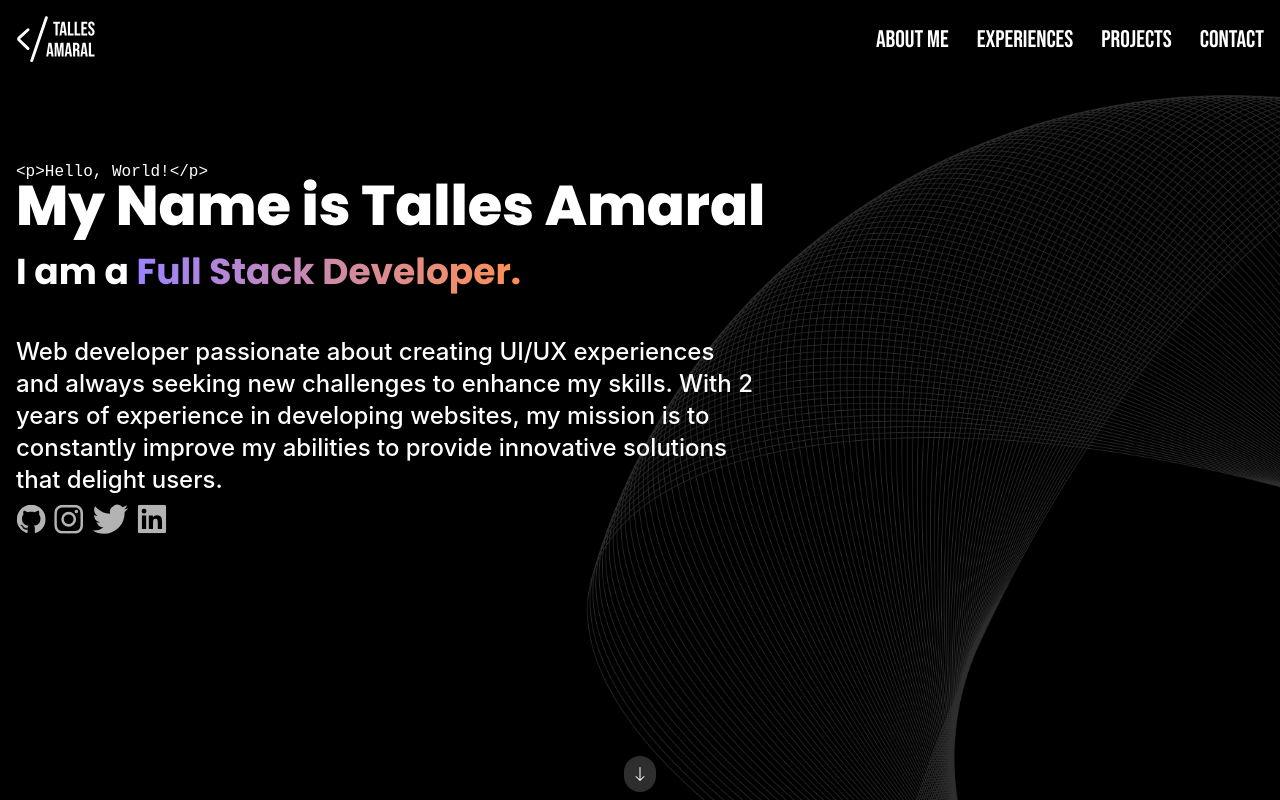
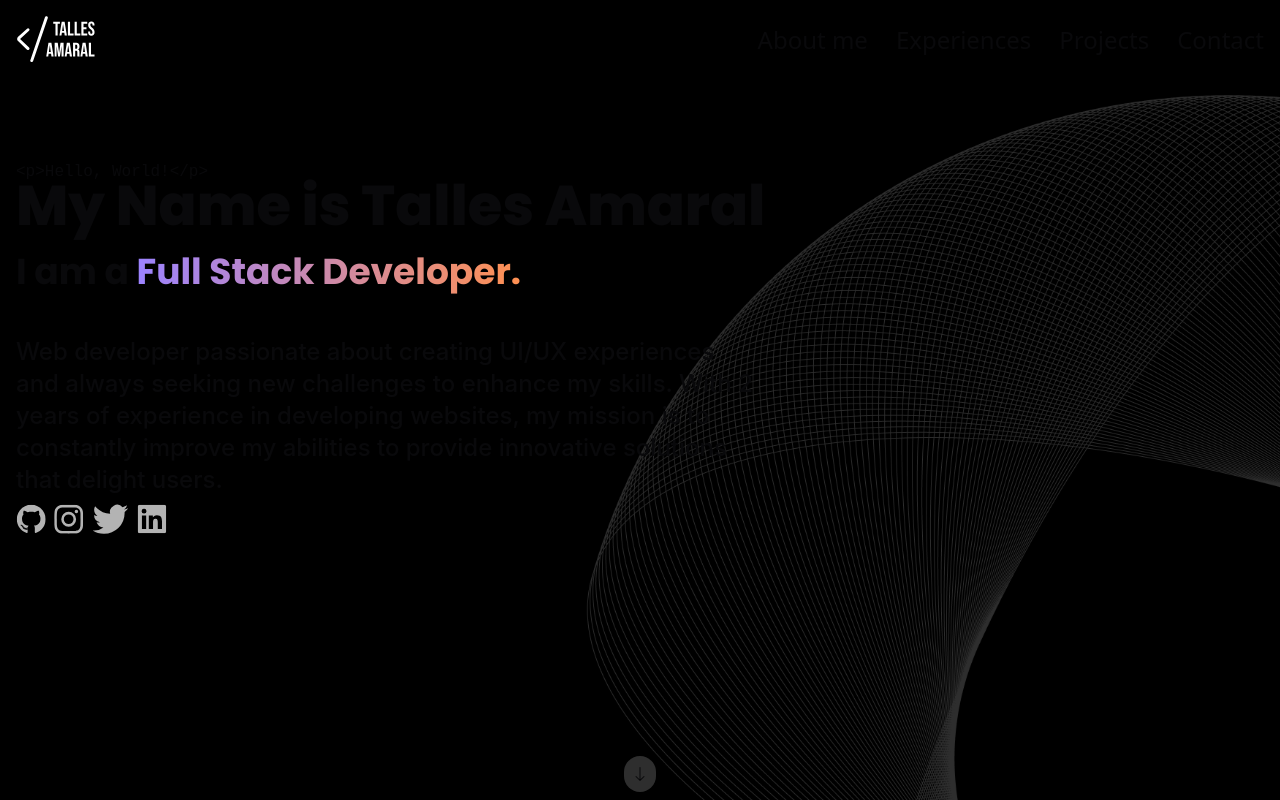
Before and after one commit to tlsamaral/tallesamaral.dev, a Next.js app: page / in a window 1280 px wide. Shown: the top 800 px of the page. Built offline with nearby package versions, Linux system fonts and the light colour scheme; no server answers; the database is empty.

Commit message:
feat: update globals css

```diff
--- a/src/styles/globals.css
+++ b/src/styles/globals.css
@@ -14,10 +14,6 @@
 
 body {
   background: #000;
-  color: #fff;
-  font-family: "Bebas Neue", sans-serif;
-  font-weight: 400;
-  font-style: normal;
   width: 100%;
   background-image:
     url('/background-pattern.png'),
@@ -34,6 +30,13 @@
   background-repeat: no-repeat, no-repeat, no-repeat;
   background-size: 80%, 1500px 1500px;
   overflow: hidden auto;
+}
+
+#app {
+  color: #fff;
+  font-family: "Bebas Neue", sans-serif;
+  font-weight: 400;
+  font-style: normal;
 }
 
 @media (max-width: 568px) {
@@ -216,3 +219,68 @@
     border-color: white
   }
 }
+
+@layer base {
+  :root {
+    --background: 0 0% 100%;
+    --foreground: 240 10% 3.9%;
+    --card: 0 0% 100%;
+    --card-foreground: 240 10% 3.9%;
+    --popover: 0 0% 100%;
+    --popover-foreground: 240 10% 3.9%;
+    --primary: 240 5.9% 10%;
+    --primary-foreground: 0 0% 98%;
+    --secondary: 240 4.8% 95.9%;
+    --secondary-foreground: 240 5.9% 10%;
+    --muted: 240 4.8% 95.9%;
+    --muted-foreground: 240 3.8% 46.1%;
+    --accent: 240 4.8% 95.9%;
+    --accent-foreground: 240 5.9% 10%;
+    --destructive: 0 84.2% 60.2%;
+    --destructive-foreground: 0 0% 98%;
+    --border: 240 5.9% 90%;
+    --input: 240 5.9% 90%;
+    --ring: 240 10% 3.9%;
+    --chart-1: 12 76% 61%;
+    --chart-2: 173 58% 39%;
+    --chart-3: 197 37% 24%;
+    --chart-4: 43 74% 66%;
+    --chart-5: 27 87% 67%;
+    --radius: 0.5rem;
+  }
+  .dark {
+    --background: 240 10% 3.9%;
+    --foreground: 0 0% 98%;
+    --card: 240 10% 3.9%;
+    --card-foreground: 0 0% 98%;
+    --popover: 240 10% 3.9%;
+    --popover-foreground: 0 0% 98%;
+    --primary: 0 0% 98%;
+    --primary-foreground: 240 5.9% 10%;
+    --secondary: 240 3.7% 15.9%;
+    --secondary-foreground: 0 0% 98%;
+    --muted: 240 3.7% 15.9%;
+    --muted-foreground: 240 5% 64.9%;
+    --accent: 240 3.7% 15.9%;
+    --accent-foreground: 0 0% 98%;
+    --destructive: 0 62.8% 30.6%;
+    --destructive-foreground: 0 0% 98%;
+    --border: 240 3.7% 15.9%;
+    --input: 240 3.7% 15.9%;
+    --ring: 240 4.9% 83.9%;
+    --chart-1: 220 70% 50%;
+    --chart-2: 160 60% 45%;
+    --chart-3: 30 80% 55%;
+    --chart-4: 280 65% 60%;
+    --chart-5: 340 75% 55%;
+  }
+}
+
+@layer base {
+  * {
+    @apply border-border;
+  }
+  body {
+    @apply bg-background text-foreground;
+  }
+}
```
